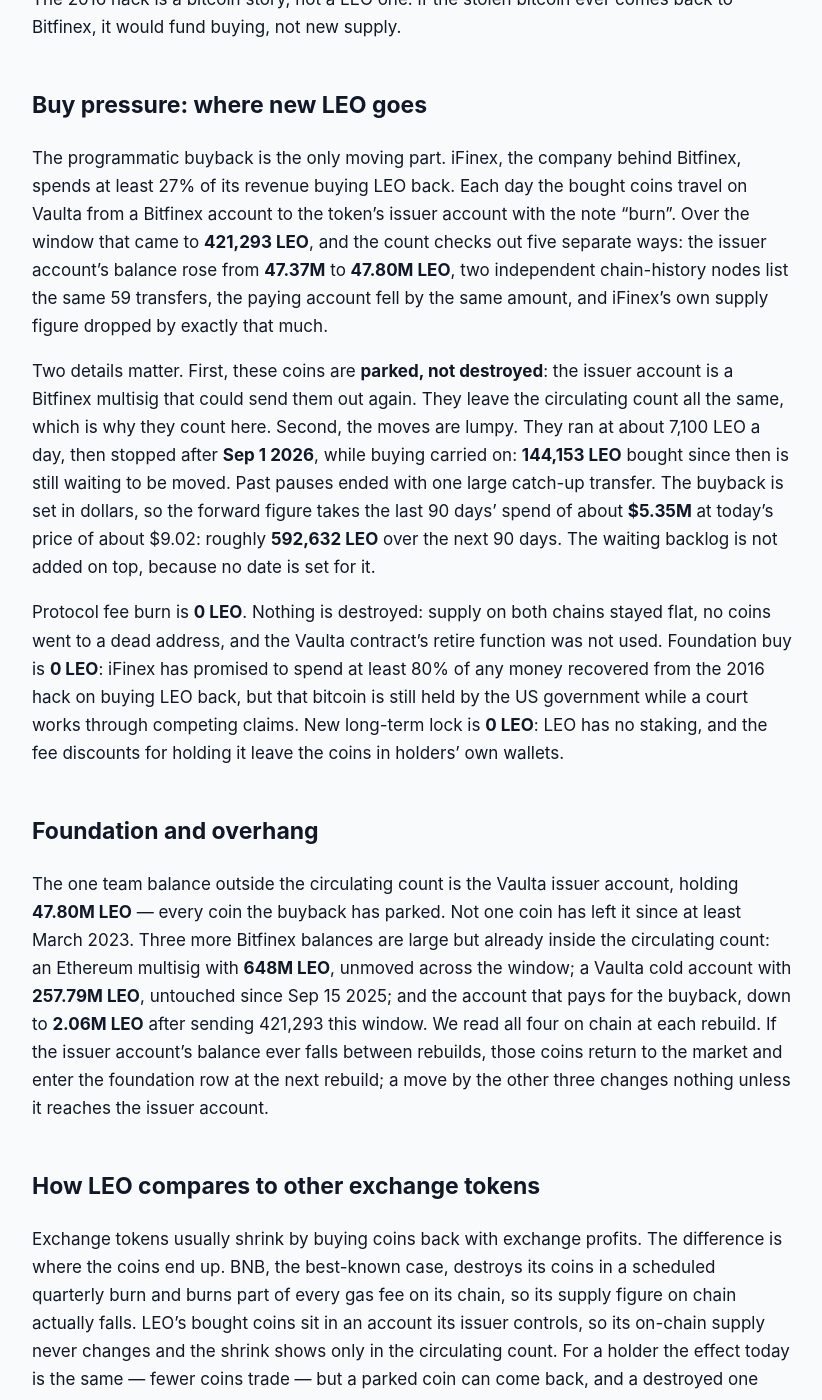
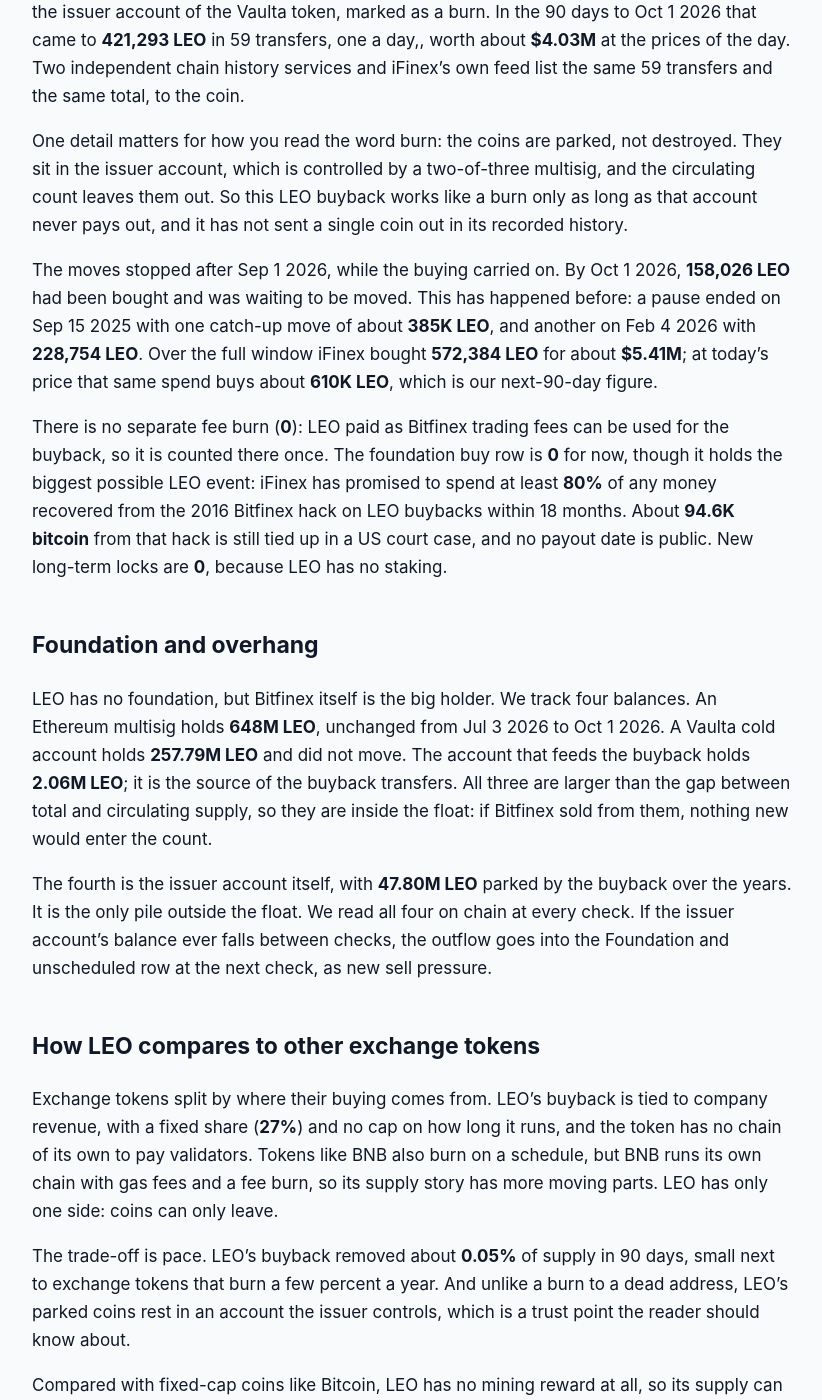
Before and after one commit to jeevansongmy-spec/mrnasdog-articles, a Jekyll site: the page built from crypto/leo-pressure-framework.md, in a window 1280 px wide and 1400 px high, scrolled down 1272 px. Shown: the whole window, without its empty margins (228-1050 px from the left). Built offline with Jekyll 4.4.1, drawn with Linux system fonts in a browser that asks for light colours; some of the changed text lies outside the part shown.

Commit message:
publish: crypto/leo-pressure-framework

```diff
--- a/crypto/leo-pressure-framework.md
+++ b/crypto/leo-pressure-framework.md
@@ -8,48 +8,56 @@ published: true
 
 > Originally published at **[mrnasdog.com/research/leo/inflation](https://mrnasdog.com/research/leo/inflation)** by MrNasdog.
 
-# LEO Inflation Analysis · September 2026 · Mixed flows · supply roughly steady
+# LEO Inflation Analysis · October 2026 · Mixed flows · supply roughly steady
 
-UNUS SED LEO is roughly steady, with a slow lean toward less supply. Over the last 90 days **0 LEO** entered the market and the iFinex buyback took **421,293 LEO** out of the circulating count, a net change of **−0.05%**; at today's price the next 90 days take out about **592,632 LEO**, or **−0.06%**. The coins are parked in the token's own issuer account, not destroyed, and the one thing that could shrink LEO fast — a buyback funded by bitcoin recovered from the 2016 Bitfinex hack — still has no date.
+**UNUS SED LEO (LEO)**, the exchange token of Bitfinex and its parent iFinex, prints no new coins at all, and a revenue-funded buyback takes a small slice out of circulation every day. Over the 90 days to Oct 1 2026 the buyback parked **421,293 LEO** in the issuer account against **zero** new supply, so the circulating count fell **0.05%**, to **919.86M LEO**. The pace is set by company revenue, not by any cap: at today's price the same buying pays for about **610K LEO** in the next 90 days, a **0.07%** drop.
 
 ## The verdict, in one paragraph
 
-The framework reads LEO's net supply change at **−0.05%** over the last 90 days and **−0.06%** over the next 90. The inflation monitor reads **+0.02%** for the same stretch, a gap of **0.07 percentage points** — well inside the 0.5-point tolerance, so no ⚠ monitor gap chip is shown. The monitor's tiny rise is noise around a supply line that only ever steps down. In one line: LEO is a **zero-issuance exchange token with a slow, revenue-funded buyback** — nothing new is ever added, and a little is removed most days.
+Our 90-day net for LEO is **−0.05%**: no LEO entered the market and **421,293 LEO** left it. The inflation monitor reads **−0.07%** for the same window, a gap of **0.02 percentage points**, well inside our 0.5-point tolerance, so no warning chip is needed. For the next 90 days we project **−0.07%**, from roughly **$5.41M** of buying at today's **$8.86** price. In one line: LEO is a no-emission exchange token with a slow, steady buyback, and supply roughly steady.
 
 ## Sell pressure: where new LEO comes from
 
-Protocol inflation is **0 LEO**. LEO has no miners, no validators and no emission schedule. Its supply lives on two chains, and both read exactly the same at the start and the end of the window: **660M LEO** on the Ethereum token and **307.65M LEO** on the Vaulta token (the chain formerly called EOS). That does not mean new LEO can never appear. The Ethereum contract can still create tokens through its controller, and the Vaulta contract can still issue up to **692.35M LEO** more under its one-billion cap, signed by a 2-of-3 Bitfinex multisig. Neither was used, and nothing in the record suggests they will be, but the doors exist.
+Protocol inflation is **0**. LEO has no block reward, no validator pay and no emission curve. It lives on two chains, and both records held still across the window: **660M LEO** on Ethereum and **307.65M LEO** on Vaulta (the chain once called EOS), with no new coins issued on either. We checked that this flat reading is real and not a frozen number: on both chains the supply sits in storage the contract can change, and the issuer still has the power to create coins, with about **692M LEO** of room left under the Vaulta cap. It has not used that power in the window, so the row stays at zero and we read both chains again at every check.
 
-Vesting unlocks are **0 LEO**. iFinex sold the whole supply in a private sale in May 2019 to cover the money it lost when a payment processor's funds were seized. There was no team allocation and no investor cliff, so there is nothing left to unlock, and no unlock tracker follows LEO at all.
-
-Foundation and unscheduled unlocks are **0 LEO**. Bitfinex controls very large LEO balances, but only one of them sits outside the circulating count, and that one has never sold: the issuer account covered below. The rest are already counted as circulating, so even if they moved they would add nothing new.
-
-Long-term locked or bankruptcy supply is **0 LEO**. No estate, trustee or lock-up releases LEO. The 2016 hack is a bitcoin story, not a LEO one: if the stolen bitcoin ever comes back to Bitfinex, it would fund buying, not new supply.
+Vesting unlocks are **0**. iFinex sold the whole LEO supply in one private sale in May 2019, and the sale terms list no lock-up, so there is no team or investor schedule left to open. Foundation and unscheduled unlocks are also **0**: most LEO sits in a few large Bitfinex-controlled wallets, but those coins already count as circulating, and none of the big ones moved. Long-term locked or bankruptcy supply is **0**, since no estate or trustee pays LEO out.
 
 ## Buy pressure: where new LEO goes
 
-The programmatic buyback is the only moving part. iFinex, the company behind Bitfinex, spends at least 27% of its revenue buying LEO back. Each day the bought coins travel on Vaulta from a Bitfinex account to the token's issuer account with the note "burn". Over the window that came to **421,293 LEO**, and the count checks out five separate ways: the issuer account's balance rose from **47.37M** to **47.80M LEO**, two independent chain-history nodes list the same 59 transfers, the paying account fell by the same amount, and iFinex's own supply figure dropped by exactly that much.
+The programmatic buyback is the only flow on the page. Under the 2019 sale terms, iFinex buys LEO back every month with at least **27%** of its consolidated gross revenue, until no LEO is left in public hands. On chain, the bought coins move each day from a Bitfinex account into the issuer account of the Vaulta token, marked as a burn. In the 90 days to Oct 1 2026 that came to **421,293 LEO** in 59 transfers, one a day,, worth about **$4.03M** at the prices of the day. Two independent chain history services and iFinex's own feed list the same 59 transfers and the same total, to the coin.
 
-Two details matter. First, these coins are **parked, not destroyed**: the issuer account is a Bitfinex multisig that could send them out again. They leave the circulating count all the same, which is why they count here. Second, the moves are lumpy. They ran at about 7,100 LEO a day, then stopped after **Sep 1 2026**, while buying carried on: **144,153 LEO** bought since then is still waiting to be moved. Past pauses ended with one large catch-up transfer. The buyback is set in dollars, so the forward figure takes the last 90 days' spend of about **$5.35M** at today's price of about $9.02: roughly **592,632 LEO** over the next 90 days. The waiting backlog is not added on top, because no date is set for it.
+One detail matters for how you read the word burn: the coins are parked, not destroyed. They sit in the issuer account, which is controlled by a two-of-three multisig, and the circulating count leaves them out. So this LEO buyback works like a burn only as long as that account never pays out, and it has not sent a single coin out in its recorded history.
 
-Protocol fee burn is **0 LEO**. Nothing is destroyed: supply on both chains stayed flat, no coins went to a dead address, and the Vaulta contract's retire function was not used. Foundation buy is **0 LEO**: iFinex has promised to spend at least 80% of any money recovered from the 2016 hack on buying LEO back, but that bitcoin is still held by the US government while a court works through competing claims. New long-term lock is **0 LEO**: LEO has no staking, and the fee discounts for holding it leave the coins in holders' own wallets.
+The moves stopped after Sep 1 2026, while the buying carried on. By Oct 1 2026, **158,026 LEO** had been bought and was waiting to be moved. This has happened before: a pause ended on Sep 15 2025 with one catch-up move of about **385K LEO**, and another on Feb 4 2026 with **228,754 LEO**. Over the full window iFinex bought **572,384 LEO** for about **$5.41M**; at today's price that same spend buys about **610K LEO**, which is our next-90-day figure.
+
+There is no separate fee burn (**0**): LEO paid as Bitfinex trading fees can be used for the buyback, so it is counted there once. The foundation buy row is **0** for now, though it holds the biggest possible LEO event: iFinex has promised to spend at least **80%** of any money recovered from the 2016 Bitfinex hack on LEO buybacks within 18 months. About **94.6K bitcoin** from that hack is still tied up in a US court case, and no payout date is public. New long-term locks are **0**, because LEO has no staking.
 
 ## Foundation and overhang
 
-The one team balance outside the circulating count is the Vaulta issuer account, holding **47.80M LEO** — every coin the buyback has parked. Not one coin has left it since at least March 2023. Three more Bitfinex balances are large but already inside the circulating count: an Ethereum multisig with **648M LEO**, unmoved across the window; a Vaulta cold account with **257.79M LEO**, untouched since Sep 15 2025; and the account that pays for the buyback, down to **2.06M LEO** after sending 421,293 this window. We read all four on chain at each rebuild. If the issuer account's balance ever falls between rebuilds, those coins return to the market and enter the foundation row at the next rebuild; a move by the other three changes nothing unless it reaches the issuer account.
+LEO has no foundation, but Bitfinex itself is the big holder. We track four balances. An Ethereum multisig holds **648M LEO**, unchanged from Jul 3 2026 to Oct 1 2026. A Vaulta cold account holds **257.79M LEO** and did not move. The account that feeds the buyback holds **2.06M LEO**; it is the source of the buyback transfers. All three are larger than the gap between total and circulating supply, so they are inside the float: if Bitfinex sold from them, nothing new would enter the count.
+
+The fourth is the issuer account itself, with **47.80M LEO** parked by the buyback over the years. It is the only pile outside the float. We read all four on chain at every check. If the issuer account's balance ever falls between checks, the outflow goes into the Foundation and unscheduled row at the next check, as new sell pressure.
 
 ## How LEO compares to other exchange tokens
 
-Exchange tokens usually shrink by buying coins back with exchange profits. The difference is where the coins end up. BNB, the best-known case, destroys its coins in a scheduled quarterly burn and burns part of every gas fee on its chain, so its supply figure on chain actually falls. LEO's bought coins sit in an account its issuer controls, so its on-chain supply never changes and the shrink shows only in the circulating count. For a holder the effect today is the same — fewer coins trade — but a parked coin can come back, and a destroyed one cannot.
+Exchange tokens split by where their buying comes from. LEO's buyback is tied to company revenue, with a fixed share (**27%**) and no cap on how long it runs, and the token has no chain of its own to pay validators. Tokens like BNB also burn on a schedule, but BNB runs its own chain with gas fees and a fee burn, so its supply story has more moving parts. LEO has only one side: coins can only leave.
 
-LEO also differs in size and pace. Its buyback is tied to iFinex revenue rather than a set rule based on price or blocks, and at about $5.35M a quarter it removes only around **0.05%** of supply every 90 days. Unlike most exchange tokens, LEO also carries a large, unusual option: a court decision returning the hack bitcoin could fund buying worth many years of the normal programme. That is a buyer waiting on a judge, not a schedule — so we leave it at zero until a date exists.
+The trade-off is pace. LEO's buyback removed about **0.05%** of supply in 90 days, small next to exchange tokens that burn a few percent a year. And unlike a burn to a dead address, LEO's parked coins rest in an account the issuer controls, which is a trust point the reader should know about.
+
+Compared with fixed-cap coins like Bitcoin, LEO has no mining reward at all, so its supply can only shrink unless the issuer chooses to create new coins. Compared with uncapped smart-contract chains, it has no running emission to offset. The one thing that could change the LEO picture fast is the hack-bitcoin case, which no other exchange token has.
 
 ## What to watch in the next 90 days
 
-First, the paused moves: if the **144,153 LEO** backlog lands in the issuer account in one catch-up, the next 90 days take out more than the forward figure. Second, the court process over the **94,643 BTC** seized after the 2016 hack — any ruling that returns it to Bitfinex would start the recovery buyback. Third, the buyback's paying account is down to **2.06M LEO**; how it is refilled, and from which wallet, is worth watching. Fourth, any outflow from the issuer account's **47.80M LEO** would turn parked coins back into supply. No dated supply event is scheduled between Sep 29 2026 and Dec 28 2026.
+First, the catch-up: whether the **158,026 LEO** bought since Sep 1 2026 moves into the issuer account in one go, as the two pauses before it did on Sep 15 2025 and Feb 4 2026. If it does, the next 90 days could beat our 610K estimate.
+
+Second, the hack bitcoin: any court ruling or transfer of the roughly **94.6K bitcoin** to Bitfinex would start the 80% recovery buyback, by far the largest LEO buyer on the books.
+
+Third, the feed account: it holds **2.06M LEO** and had no inflow in the window, so watch when it gets refilled. Fourth, the issuer account and the two chain supplies: any outflow from the **47.80M LEO** parked pile, or any new issue on Ethereum or Vaulta, would add sell pressure at once.
 
 ## Summary
 
-UNUS SED LEO adds no new coins: there is no emission, no vesting and no unlock, and supply on its Ethereum and Vaulta tokens did not change in 90 days. The iFinex buyback removed **421,293 LEO** from the circulating count, a net **−0.05%**, and about **592,632 LEO** (**−0.06%**) is expected next. The key risk is that those coins are parked in an issuer account rather than destroyed, and both token contracts can still create more. The big upside lever — a buyback funded by recovered hack bitcoin — waits on a court, with no date.
+UNUS SED LEO is Bitfinex's exchange token: no emission, no vesting, and a Bitfinex buyback funded by at least 27% of iFinex revenue. In the 90 days to Oct 1 2026 that buyback took **421,293 LEO** out of circulation for a net of **−0.05%**, and we project about **−0.07%** next. The key risk is trust: bought coins are parked in an issuer account rather than destroyed, and the issuer can still create coins on both chains. The upside is the hack-bitcoin case, whose 80% buyback promise could dwarf the regular buying if the bitcoin ever reaches Bitfinex.
 
-*MrNasdog Pressure Framework analysis of LEO, Metric 1 — Inflation. Data + explanation only. Not financial advice. Checked Sep 29 2026.*
+---
+
+*MrNasdog Pressure Framework analysis of LEO, Metric 1 — Inflation. Data + explanation only. Not financial advice. Checked Oct 1 2026.*
```
Also changed, not shown: other parts of crypto/leo-pressure-framework.md (+2 -2 lines).
